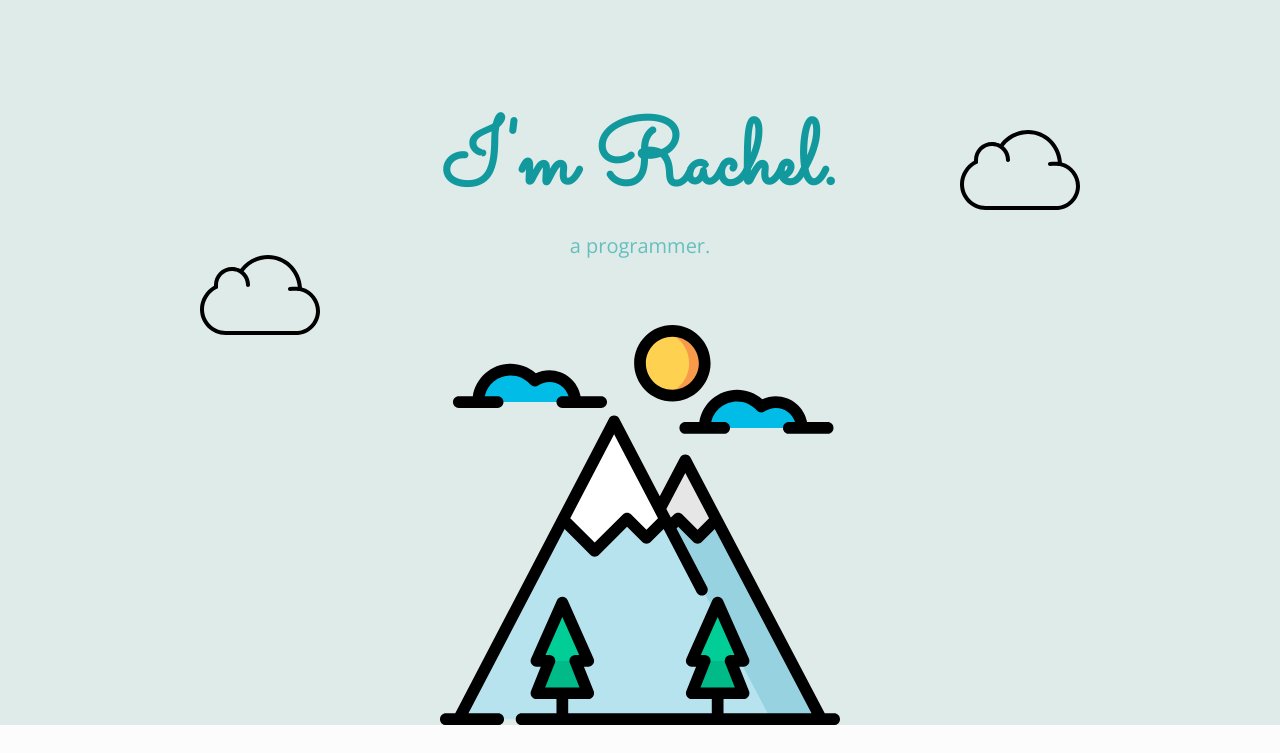
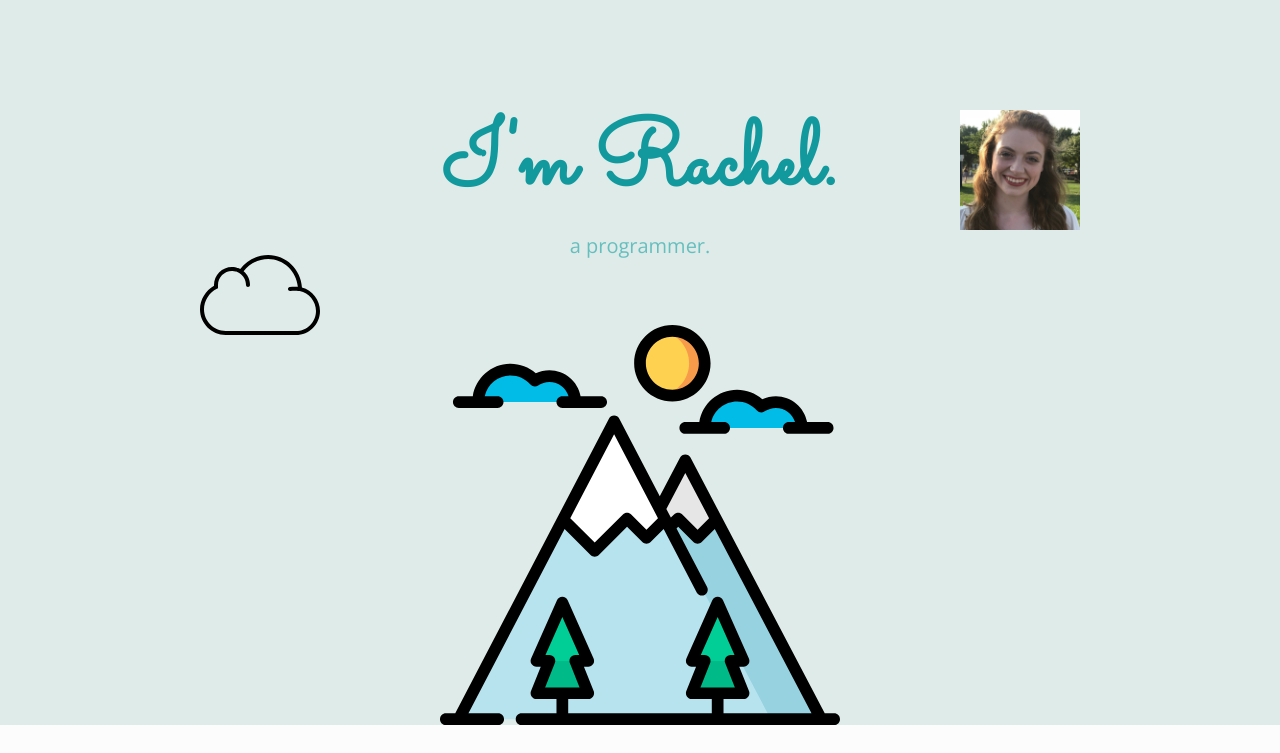
Before and after one commit to racheldantzler/websitepractice, a plain HTML site: page index.html in a window 1280 px wide. Shown: the top 753 px of the page. Drawn offline with nearby package versions, Linux system fonts and the light colour scheme.

Commit message:
Update index.html

```diff
--- a/index.html
+++ b/index.html
@@ -11,7 +11,7 @@
 
 <body>
   <div class="top-container">
-    <img class="cloud1" src="images/cloudcloud.svg" alt="cloud image">
+    <img class="cloud1" src="images/picture of me.jpg" alt="cloud image">
     <h1>I'm Rachel.</h1>
     <h2>a programmer.</h2>
     <img class="cloud2" src="images/cloudcloud.svg" alt="cloud image">
```
